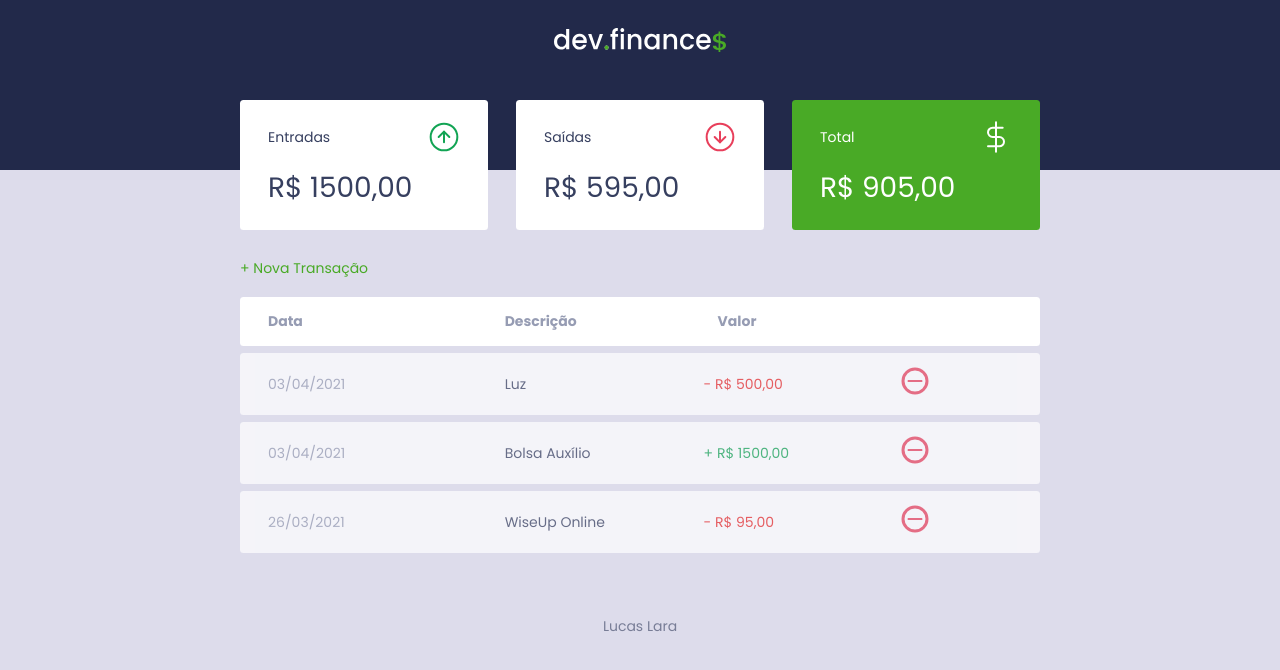
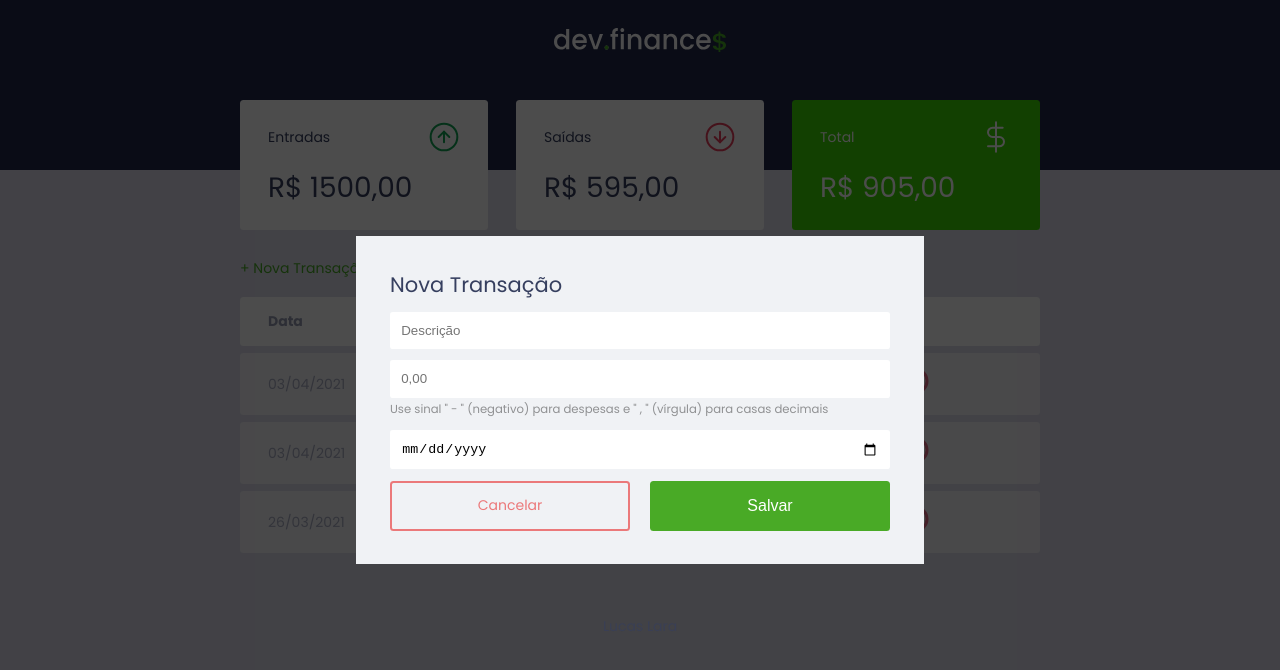
Before and after one commit to lucasjmlara/Maratona_Discove_1, a plain HTML site: page index.html in a window 1280 px wide. Both pictures are taken after a click on the link "+ Nova Transação". Drawn offline with Linux system fonts and the light colour scheme.

Commit message:
fim da aula 2

```diff
--- a/index.html
+++ b/index.html
@@ -43,7 +43,7 @@
         <section id="transactions">
             <h2 class="hidden">Transações</h2>
 
-            <a href="#" class="button new">+ Nova Transação</a>
+            <a href="#" class="button new" onclick="Modal.open()">+ Nova Transação</a>
 
             <table id="data-table">
                 <thead>
@@ -86,13 +86,46 @@
 
     <div class="modal-overlay">
         <div class="modal">
-
+            <div id="form">
+                <h2>Nova Transação</h2>
+                <form action="description">
+                    <div class="input-group">
+                        <label class="hidden" for="description">Descrição</label>
+                        <input type="text" id="description" name="description" placeholder="Descrição">
+                    </div>
+                    <div class="input-group">
+                        <label class="hidden" for="description">Valor</label>
+                        <input type="number" step="0.01" id="amount" name="amount" placeholder="0,00">
+                        <small class="help">Use sinal " - " (negativo) para despesas e " , " (vírgula) para casas
+                            decimais</small>
+                    </div>
+                    <div class="input-group">
+                        <label class="hidden" for="date">Descrição</label>
+                        <input type="date" id="date" name="date">
+                    </div>
+                    <div class="input-group actions">
+                        <a href="#" class="button cancel" onclick="Modal.close()">Cancelar</a>
+                        <button type="submit">Salvar</button>
+                    </div>
+                </form>
+            </div>
         </div>
     </div>
 
     <footer>
         <p>Lucas Lara</p>
     </footer>
+
+    <script>
+        const Modal = {
+            open() {
+                document.querySelector(".modal-overlay").classList.add("active");
+            },
+            close() {
+                document.querySelector(".modal-overlay").classList.remove("active");
+            }
+        }
+    </script>
 </body>
 
 </html>
--- a/style.css
+++ b/style.css
@@ -1,6 +1,9 @@
 /* Global */
 :root {
   --dark-blue: #363f5f;
+  --green-new: #49aa26;
+  --green-light: #3dd705;
+  --red-new: #e92929;
 }
 
 * {
@@ -43,18 +46,59 @@ h2 {
   font-weight: normal;
 }
 
+/* Links e Buttons */
+
 a {
-  color: #49aa26;
+  color: var(--green-new);
   text-decoration: none;
 }
 
 a:hover {
-  color: #3dd705;
+  color: var(--green-light);
 }
 
 .button.new {
   display: inline-block;
   margin-bottom: 0.8rem;
+}
+
+button {
+  width: 100%;
+  height: 50px;
+
+  border: none;
+
+  color: white;
+  font-size: 16px;
+  background-color: var(--green-new);
+
+  padding: 0;
+
+  border-radius: 0.25rem;
+
+  cursor: pointer;
+}
+
+button:hover {
+  background-color: var(--green-light);
+}
+
+.button.cancel {
+  color: var(--red-new);
+  border: 2px var(--red-new) solid;
+  border-radius: 0.25rem;
+
+  height: 50px;
+
+  display: flex;
+  align-items: center;
+  justify-content: center;
+
+  opacity: 0.6;
+}
+
+.button.cancel:hover {
+  opacity: 1;
 }
 
 /* Header */
@@ -95,7 +139,7 @@ header {
 }
 
 .card.total {
-  background-color: #49aa26;
+  background-color: var(--green-light);
   color: white;
 }
 
@@ -169,6 +213,69 @@ td.expense {
   color: var(--dark-blue);
 }
 
+/* Modal */
+.modal-overlay {
+  width: 100%;
+  height: 100%;
+
+  background-color: rgba(0, 0, 0, 0.7);
+
+  position: fixed;
+  top: 0;
+
+  display: flex;
+  align-items: center;
+  justify-content: center;
+
+  opacity: 0;
+  visibility: hidden;
+}
+
+.modal-overlay.active {
+  opacity: 1;
+  visibility: visible;
+}
+
+.modal {
+  background-color: #f0f2f5;
+  padding: 2.4rem;
+}
+
+/* Form */
+#form {
+  max-width: 500px;
+}
+
+#form h2 {
+  margin-top: 0;
+}
+
+input {
+  border: none;
+  border-radius: 0.2rem;
+  padding: 0.8rem;
+  width: 100%;
+}
+
+.input-group {
+  margin-top: 0.8rem;
+}
+
+.input-group small {
+  opacity: 0.4;
+}
+
+.input-group.actions {
+  display: flex;
+  align-items: center;
+  justify-content: space-between;
+}
+
+.input-group.actions .button,
+.input-group.actions button {
+  width: 48%;
+}
+
 /* Footer */
 footer {
   text-align: center;
```
